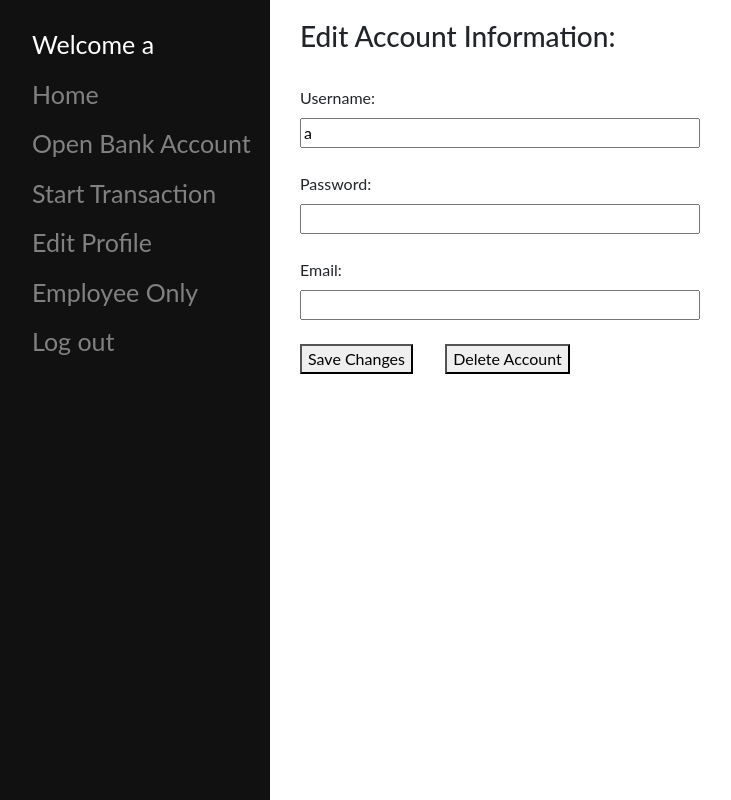
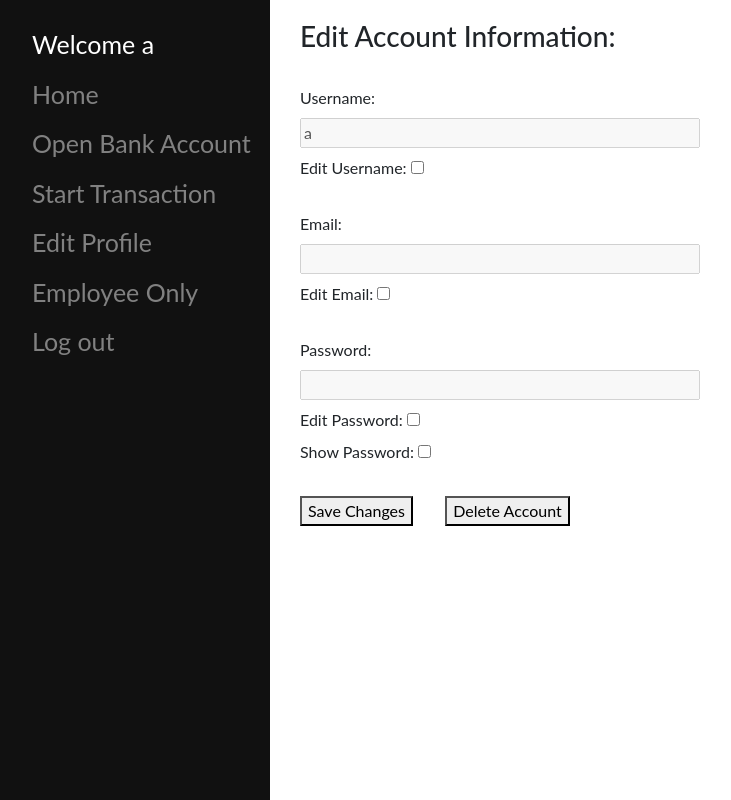
Before and after one commit to NMoua-Edu/BankDB, a PHP site: page /editprofile.php in a window 1280 px wide. Shown: the whole page, without its empty margins (0-731 px from the left). Run offline with PHP 8.4, Linux system fonts and the light colour scheme; a user stored in the database is signed in; data comes from the database, SQL or seed files in the repository.

Commit message:
adds javascript functions, currently experimenting with sql

```diff
--- a/editprofile.php
+++ b/editprofile.php
@@ -54,6 +54,10 @@ include_once 'header.php';
             clear: both;
         }
 
+        .checkboxes {
+            padding-top: 8px;
+        }
+
 
         @media screen and (max-height: 450px) {
             .sidenav {
@@ -68,27 +72,58 @@ include_once 'header.php';
 </head>
 
 <body>
+    <script type="text/javascript" src="functions.js"></script>
 
     <div class="main">
         <h3>Edit Account Information: </h3>
         <br />
-        <div class="content">
-            <form>
+        <form>
+            <div class="content">
                 <label>Username:</label>
-                <input type="text" value="<?php echo $_SESSION["username"]; ?>">
-                <br><br>
+                <input type="text" id="user" value="<?php echo $_SESSION["username"]; ?>" disabled>
+            </div>
+            <div class="checkboxes">
+                <label>Edit Username:</label>
+                <input type="checkbox" onclick="enableUsername()">
+            </div>
+            <br>
+            <div class="content">
+                <label>Email:</label>
+                <input type="text" id="email" disabled>
+            </div>
+            <div class="checkboxes">
+                <label>Edit Email:</label>
+                <input type="checkbox" onclick="enableEmail()">
+            </div>
+            <br>
+            <div class="content">
                 <label>Password:</label>
-                <input type="text">
-                <br><br>
-                <label>Email:</label>
-                <input type="text">
-            </form>
-        </div>
-
+                <input type="password" id="pass" disabled>
+            </div>
+            <div class="checkboxes">
+                <label>Edit Password:</label>
+                <input type="checkbox" onclick="enablePassword()">
+                <br>
+                <label>Show Password:</label>
+                <input type="checkbox" onclick="showPassword()">
+            </div>
+        </form>
         <br />
         <button>Save Changes</button>
         &emsp;&emsp;
         <button>Delete Account</button>
+
+        <?php
+            $sql = "SELECT * FROM users WHERE user_name = 'rcapollari';";
+            $result = mysqli_query($conn, $sql);
+            $resultCheck = mysqli_num_rows($result);
+
+            if ($resultCheck > 0) {
+                while ($row = mysqli_fetch_assoc($result)) {
+                    echo $row['EMAIL_ADDRESS'] . "<br>";
+                }
+            }
+        ?>
     </div>
 </body>
 
--- /dev/null
+++ b/functions.js
@@ -0,0 +1,35 @@
+function showPassword() {
+    var x = document.getElementById("pass");
+    if (x.type === "password") {
+        x.type = "text";
+    } else {
+        x.type = "password";
+    }
+}
+
+function enableUsername() {
+    var disabled = document.getElementById("user").disabled;
+    if (disabled) {
+        document.getElementById("user").disabled = false;
+    } else {
+        document.getElementById("user").disabled = true;
+    }
+}
+
+function enableEmail() {
+    var disabled = document.getElementById("email").disabled;
+    if (disabled) {
+        document.getElementById("email").disabled = false;
+    } else {
+        document.getElementById("email").disabled = true;
+    }
+}
+
+function enablePassword() {
+    var disabled = document.getElementById("pass").disabled;
+    if (disabled) {
+        document.getElementById("pass").disabled = false;
+    } else {
+        document.getElementById("pass").disabled = true;
+    }
+}
```
